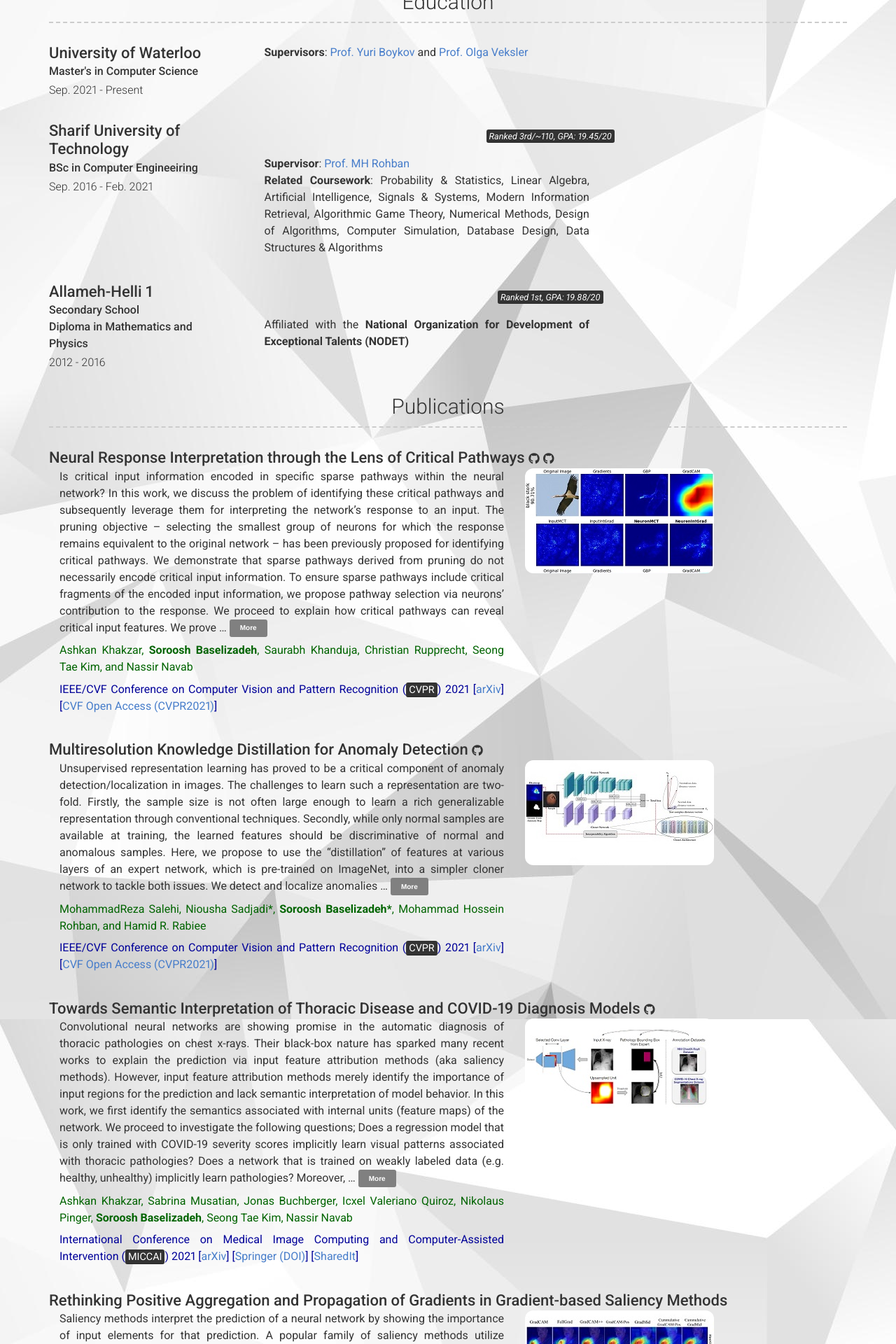
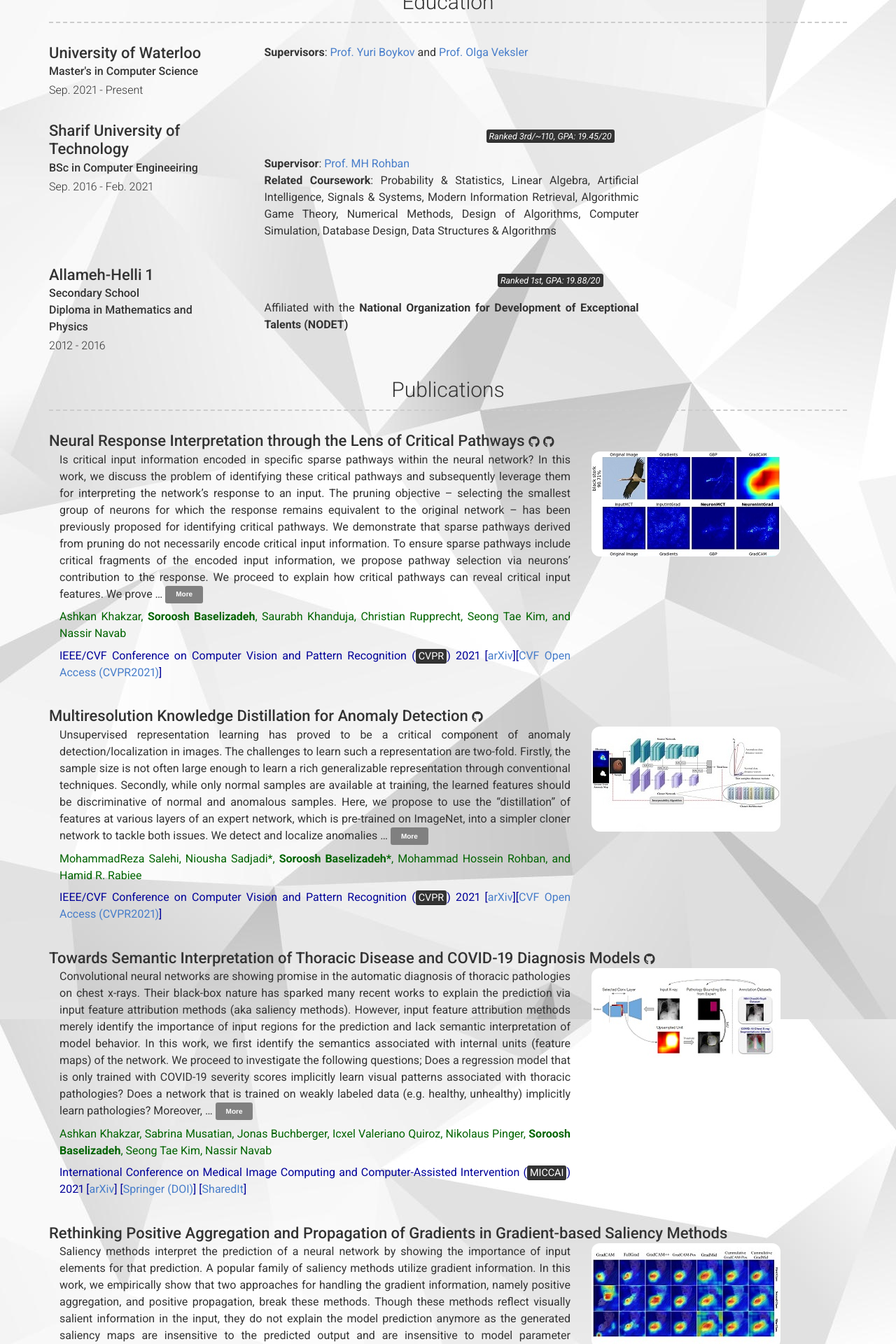
Before and after one commit to Soroosh-Bsl/soroosh-bsl.github.io, a Jekyll site: the page built from index.md, in a window 1280 px wide. Shown: the part 544-2464 px from the top of the page at 70% size. Built offline with Jekyll 4.4.1, drawn with Linux system fonts in a browser that asks for light colours; nearby versions of some CDN libraries; a style sheet for code colours, icons or effects is not loaded.

Commit message:
test pub layout

```diff
--- a/_includes/section-list.html
+++ b/_includes/section-list.html
@@ -21,9 +21,9 @@
       {%- if item.quote -%}
         <p class="quote">{{ item.quote }}</p>
       {%- endif -%}
-      <div class="col-xs-12 col-sm-8 col-md-7 col-print-12">
+      <div class="col-xs-12 col-sm-8 col-md-8 col-print-12">
       {{ item.description | strip | markdownify }}
-      </div><div class="col-xs-12 col-sm-4 col-md-2 no-print">
+      </div><div class="col-xs-12 col-sm-3 col-md-3 no-print">
       {%- if item.image -%}
 		<span align="left" class="pub-img" style="display=inline-block; margin:auto; background-image: url({{ item.image | relative_url }})" /></span>
 	  {%- endif -%}
```
